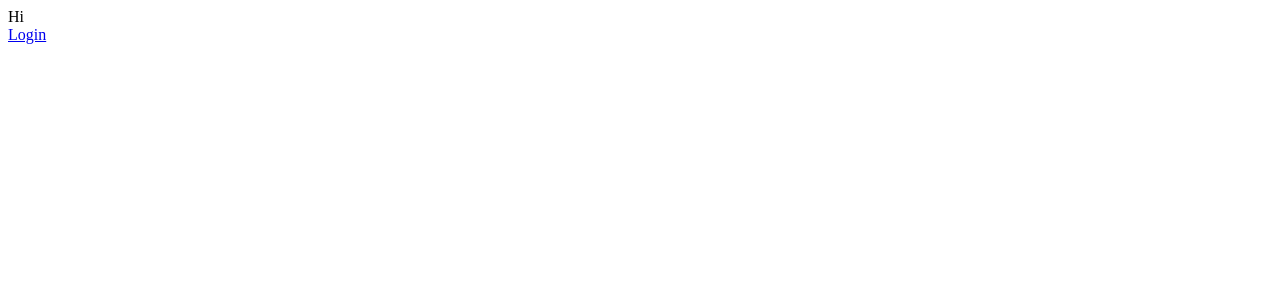
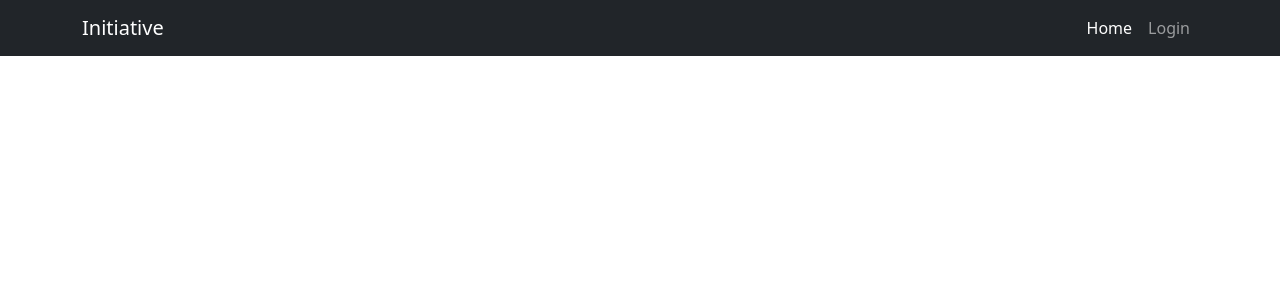
Before and after one commit to mathewlmcdowell/DnD, a React (Vite) app: page / in a window 1280 px wide. Shown: the top 300 px of the page. Built offline with nearby package versions, Linux system fonts and the light colour scheme.

Commit message:
added bootstrap functionality

```diff
--- a/index.html
+++ b/index.html
@@ -4,7 +4,11 @@
     <meta charset="UTF-8" />
     <link rel="icon" type="image/svg+xml" href="/favicon.png" />
     <meta name="viewport" content="width=device-width, initial-scale=1.0" />
-    <title>Vite + React</title>
+    <title>DnD: Initiative</title>
+    <link href="https://cdn.jsdelivr.net/npm/bootstrap@5.3.2/dist/css/bootstrap.min.css" rel="stylesheet"
+    integrity="sha384-T3c6CoIi6uLrA9TneNEoa7RxnatzjcDSCmG1MXxSR1GAsXEV/Dwwykc2MPK8M2HN" crossorigin="anonymous">
+    <script defer src="https://cdn.jsdelivr.net/npm/bootstrap@5.3.2/dist/js/bootstrap.bundle.min.js"
+    integrity="sha384-C6RzsynM9kWDrMNeT87bh95OGNyZPhcTNXj1NW7RuBCsyN/o0jlpcV8Qyq46cDfL" crossorigin="anonymous"></script>
   </head>
   <body>
     <div id="root"></div>
--- a/src/client/App.jsx
+++ b/src/client/App.jsx
@@ -1,8 +1,12 @@
 import { useState } from 'react';
 import Routing from './Routing';
+import "bootstrap/dist/css/bootstrap.min.css";
+import "bootstrap/dist/js/bootstrap.bundle.min";
+
 
 export default function App() {
   const [count, setCount] = useState(0);
+
 
   return (
     <>
--- a/src/client/Routing.jsx
+++ b/src/client/Routing.jsx
@@ -1,12 +1,14 @@
 import { Routes, Route, Link } from "react-router-dom"
 import Login from "./components/Login"
 import Home from "./components/Home"
+import Navbar from "./components/Navbar"
 
 
 export default function Routing() {
 
     return(
   <>
+    <Navbar />
     <div>
       <Routes>
         <Route path ='/' element={<Home />} />
--- a/src/client/components/Home.jsx
+++ b/src/client/components/Home.jsx
@@ -1,14 +1,14 @@
 import { Link } from "react-router-dom"
-import Login from "./Login"
 
 export default function Home() {
 
     return(
         <>
-        <div>
-            Hi
-        </div>
-        <Link to='/login'>Login</Link>
+
+		<div className="container">
+
+		</div>
+
         </>
     )
 }
--- /dev/null
+++ b/src/client/components/Navbar.jsx
@@ -0,0 +1,26 @@
+import { Link } from "react-router-dom";
+import "bootstrap/dist/css/bootstrap.min.css";
+
+
+
+export default function Navbar() {
+
+
+    return(
+        <>
+            <nav className="navbar navbar-expand navbar-dark bg-dark">
+                <div className="container">
+                    <Link to='/' className="navbar-brand">Initiative</Link>
+                    <ul className="navbar-nav">
+                        <li className="nav-item">
+                            <Link to='/' className="nav-link active" aria-current="page">Home</Link>
+                        </li>
+                        <li className="nav-item">
+                            <Link to='/login' className="nav-link">Login</Link>
+                        </li>
+                    </ul>
+                </div>
+            </nav>
+        </>
+    )
+}
--- a/src/client/main.jsx
+++ b/src/client/main.jsx
@@ -3,6 +3,8 @@
 import App from './App';
 import './style.css';
 import { BrowserRouter } from "react-router-dom"
+import "bootstrap/dist/css/bootstrap.min.css";
+import "bootstrap/dist/js/bootstrap.bundle.min";
 
 ReactDOM.createRoot(document.getElementById('root')).render(
   <React.StrictMode>
```
Also changed, not shown: package.json (+4 -3 lines). Lines whose indentation alone changed are shown as unchanged.
